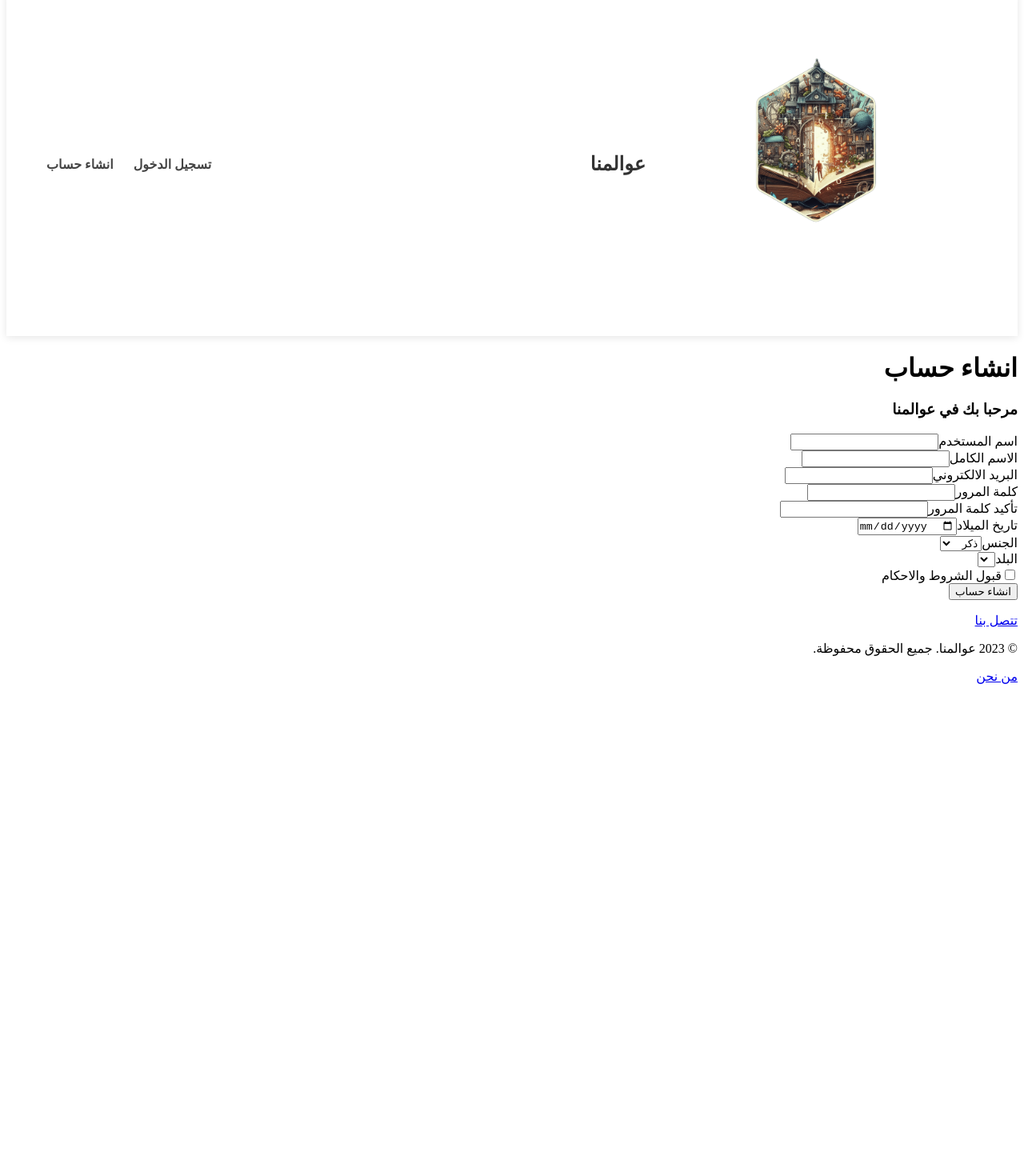
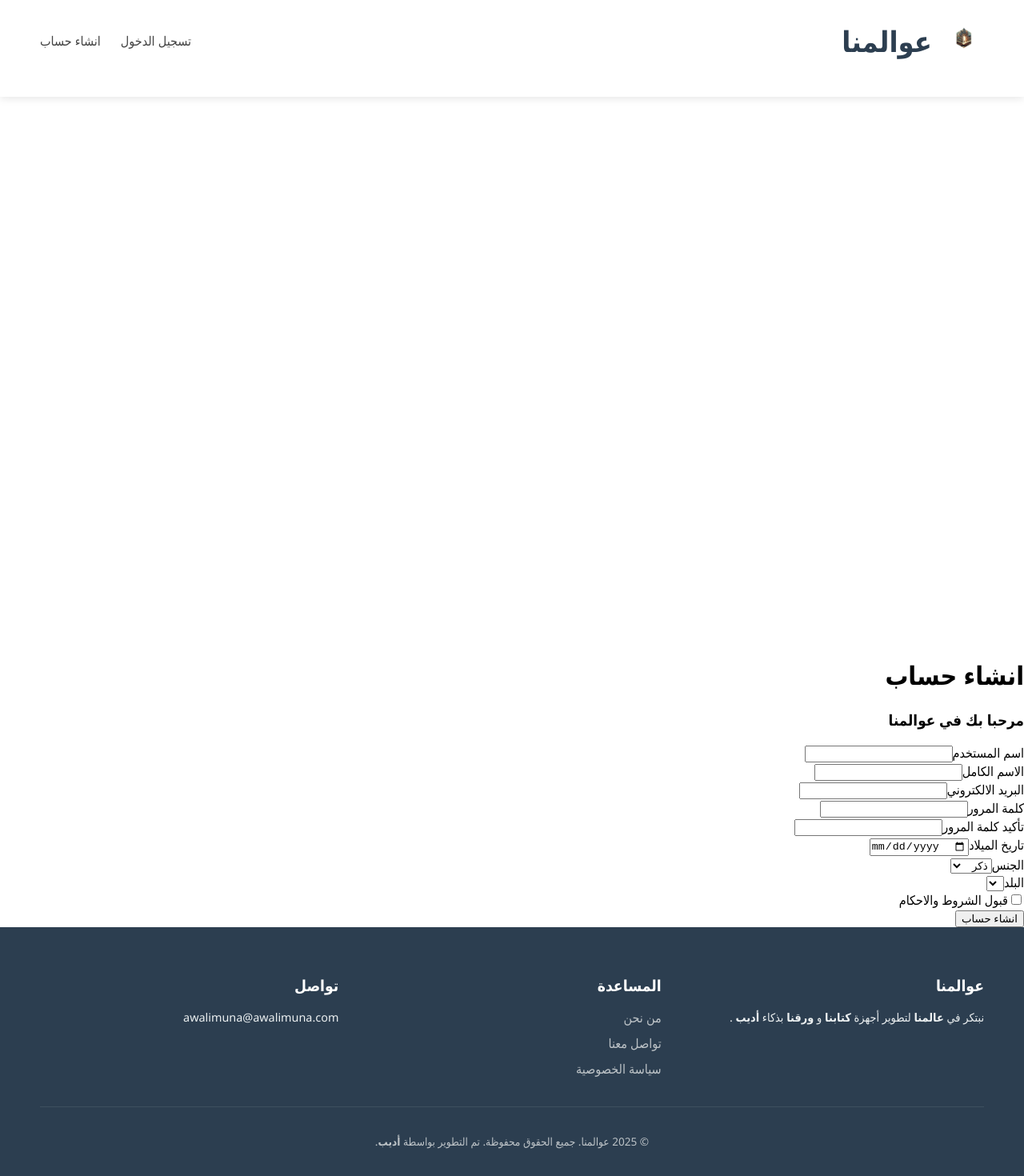
Before and after one commit to osama-alhudhaif/website, a React (Vite) app in the folder frontend/: page /register in a window 1280 px wide. Shown: the part 18-1488 px from the top of the page at 80% size. Before the commit the page ends 889 px from the top, so only its background shows below. Built offline with nearby package versions, Linux system fonts and the light colour scheme.

Commit message:
fix About page

```diff
--- a/frontend/src/App.css
+++ b/frontend/src/App.css
@@ -1,3 +1,11 @@
+/* تحسينات عامة */
+body {
+  margin: 0;
+  font-family: 'Segoe UI', Tahoma, Geneva, Verdana, sans-serif;
+  direction: rtl; /* ليتناسب مع اللغة العربية */
+}
+
+/* Header المطور */
 .Header {
   display: flex;
   justify-content: space-between;
@@ -5,7 +13,9 @@
   padding: 15px 50px;
   background-color: #ffffff;
   box-shadow: 0 2px 10px rgba(0,0,0,0.1);
-  direction: rtl;
+  position: sticky; /* يبقى ثابت عند التمرير */
+  top: 0;
+  z-index: 1000;
 }
 
 .Right-Side .Logo-link {
@@ -13,12 +23,15 @@
   align-items: center;
   gap: 15px;
   text-decoration: none;
-  color: #333;
+  color: #2c3e50;
+  font-size: 1.5rem;
+  font-weight: bold;
 }
 
 .logo-img {
-  width: 400px;
-  height: 400px;
+  width: 50px;
+  height: 50px;
+  border-radius: 8px; /* لمسة جمالية لشعار عوالمنا */
   object-fit: cover;
 }
 
@@ -30,5 +43,76 @@
 .Nav-Links a {
   text-decoration: none;
   color: #444;
-  font-weight: bold;
+  font-weight: 500;
+  transition: color 0.3s;
 }
+
+.Nav-Links a:hover {
+  color: #007bff; /* يتغير اللون عند تمرير الماوس */
+}
+
+/* منطقة المحتوى */
+.Content-Area {
+  min-height: calc(100vh - 200px); /* يضمن بقاء الفوتر في الأسفل */
+  padding: 40px 50px;
+}
+
+/* Footer المطور والاحترافي */
+.Footer {
+  background-color: #2c3e50;
+  color: #ecf0f1;
+  padding: 40px 50px 20px;
+}
+
+.Footer-Content {
+  display: flex;
+  justify-content: space-between;
+  align-items: flex-start;
+  flex-wrap: wrap;
+  gap: 30px;
+  margin-bottom: 20px;
+}
+
+.Footer-Section {
+  flex: 1;
+  min-width: 200px;
+}
+
+.Footer-Section h3 {
+  margin-bottom: 15px;
+  font-size: 1.2rem;
+  color: #fff;
+}
+
+.Footer-Section p {
+  font-size: 0.9rem;
+  line-height: 1.6;
+}
+
+.Footer-Links {
+  list-style: none;
+  padding: 0;
+}
+
+.Footer-Links li {
+  margin-bottom: 10px;
+}
+
+.Footer-Links a {
+  color: #bdc3c7;
+  text-decoration: none;
+  transition: 0.3s;
+}
+
+.Footer-Links a:hover {
+  color: #fff;
+  padding-right: 5px;
+}
+
+.Footer-Bottom {
+  text-align: center;
+  border-top: 1px solid #3e4f5f;
+  padding-top: 20px;
+  font-size: 0.85rem;
+  color: #bdc3c7;
+}
--- a/frontend/src/App.tsx
+++ b/frontend/src/App.tsx
@@ -4,7 +4,7 @@ import Header from './constants/Header';
 import Footer from './constants/Footer';
 import Login from './pages/login';    // تأكد من استيراد الصفحات
 import Register from './pages/register';
-import Home from './pages/About';     // أو أي صفحة رئيسية أخرى
+import About from './constants/about';
 
 const App = () => (
   <>
@@ -12,7 +12,7 @@ const App = () => (
     <div className="app-container">
       <Routes>
         {/* هنا نحدد أي صفحة تظهر عند كل رابط */}
-        <Route path="/" element={<Home />} />
+        <Route path="/About" element={<About />} />
         <Route path="/login" element={<Login />} />
         <Route path="/register" element={<Register />} />
       </Routes>
--- a/frontend/src/constants/Footer.tsx
+++ b/frontend/src/constants/Footer.tsx
@@ -1,18 +1,40 @@
 const Footer = () => {
   return (
-    <div className="center">
-      <footer>
-        <p className="Help">
-          <a href="/contact">تتصل بنا</a>
+    <footer className="Footer">
+      <div className="Footer-Content">
+        {/* قسم معلومات مشروع عوالمنا */}
+        <div className="Footer-Section">
+          <h3 className="Footer-Title">عوالمنا</h3>
+          <p>
+            نبتكر في <strong>عالمنا</strong> لتطوير أجهزة
+            <strong> كتابنا </strong> و <strong> ورقنا </strong>
+            بذكاء <strong> أديب </strong>.
+          </p>
+        </div>
+
+        {/* قسم روابط المساعدة */}
+        <div className="Footer-Section">
+          <h3 className="Footer-Title">المساعدة</h3>
+          <ul className="Footer-Links">
+            <li><a href="/about">من نحن</a></li>
+            <li><a href="/contact">تواصل معنا</a></li>
+            <li><a href="/privacy">سياسة الخصوصية</a></li>
+          </ul>
+        </div>
+
+        {/* قسم التواصل السريع */}
+        <div className="Footer-Section">
+          <h3 className="Footer-Title">تواصل</h3>
+          <p>awalimuna@awalimuna.com</p>
+        </div>
+      </div>
+
+      <div className="Footer-Bottom">
+        <p className="Rights">
+          &copy; 2025 عوالمنا. جميع الحقوق محفوظة. تم التطوير بواسطة <strong>أديب</strong>.
         </p>
-        <p className="Rights">
-          &copy; 2023 عوالمنا. جميع الحقوق محفوظة.
-        </p>
-        <p className="About">
-          <a href="/about">من نحن</a>
-        </p>
-      </footer>
-    </div>
+      </div>
+    </footer>
   );
 };
 
--- /dev/null
+++ b/frontend/src/constants/about.tsx
@@ -0,0 +1,9 @@
+const About = () => {
+    return (
+        <div>
+            <h1>About</h1>
+        </div>
+    )
+}
+
+export default About
--- a/frontend/src/pages/About.tsx
+++ /dev/null
@@ -1,9 +0,0 @@
-const About = () => {
-  return (
-    <div style={{ padding: '20px' }}>
-      <h1>هذه صفحة About</h1>
-    </div>
-  );
-};
-
-export default About;
```
